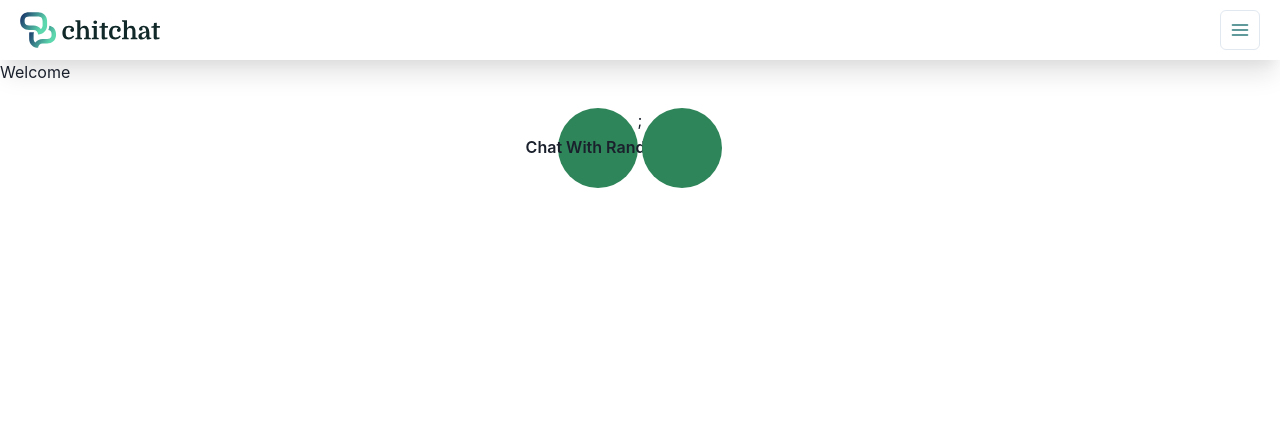
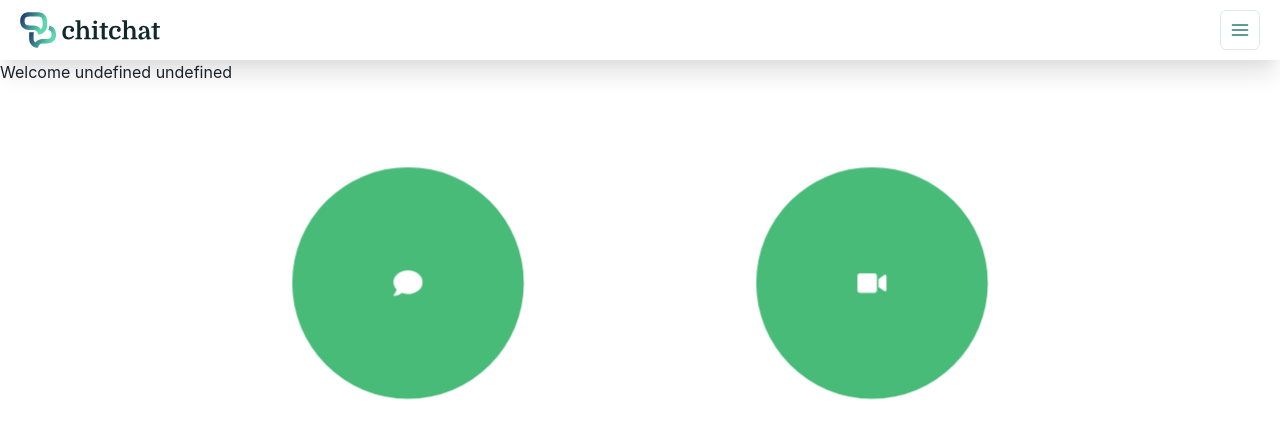
Before and after one commit to mohammedShafaz/chitchat-frontend, a React (Vite) app: page /profile in a window 1280 px wide. Shown: the top 438 px of the page. Built offline with nearby package versions, Linux system fonts and the light colour scheme.

Commit message:
random chat feature implementaion

```diff
--- a/src/components/ChatWithRandom.tsx
+++ b/src/components/ChatWithRandom.tsx
@@ -1,17 +1,13 @@
-import { Button, Flex } from "@chakra-ui/react";
+import { Flex } from "@chakra-ui/react";
 import RandomButton from "./ui/RandomButton";
+import { FaComment, FaVideo } from "react-icons/fa";
 
 function ChatWithRandom() {
   return (
     <>
-      <Flex justifyContent="space-evenly">
-      <RandomButton btName={"Chat With Random"}/>
-        <Button
-          w={20}
-          h={20}
-          borderRadius={40}
-          backgroundColor="green.600"
-        ></Button>
+      <Flex justifyContent="space-evenly" alignContent="center"  maxW="100%" maxH="100%" p={10}>
+        <RandomButton icon={FaComment} />
+        <RandomButton icon={FaVideo} />
       </Flex>
     </>
   );
--- a/src/components/ui/RandomButton.tsx
+++ b/src/components/ui/RandomButton.tsx
@@ -1,17 +1,32 @@
-import { Button } from "@chakra-ui/react";
+import { Button, Icon, keyframes, Text } from "@chakra-ui/react";
 import React from "react";
 
+
 interface IRandomButton {
-  btName: string;
+  icon: React.ElementType;
 }
-const RandomButton: React.FC<IRandomButton> = ({ btName }) => {
+// Define the keyframes for perpetual pulsating animation
+const pulse = keyframes`
+  0%, 100% { transform: scale(1); }
+  50% { transform: scale(1.3); }
+`;
+
+const RandomButton: React.FC<IRandomButton> = ({ icon }) => {
+  const pulseAnimation = `${pulse} 1.5s infinite ease-in-out`; // Animation timing
+
   return (
-    <>
-      <Button borderRadius={40} backgroundColor="green.600" w={20} h={20}>
-        {btName}
-      </Button>
-      ;
-    </>
+    <Button
+      borderRadius="120px"
+      backgroundColor="green.400"
+      w="190px"
+      h="190px"
+      animation={pulseAnimation}
+      _hover={{
+        backgroundColor: "green.500",
+      }}
+    >
+       <Icon as={icon} boxSize={6} color="white" />
+    </Button>
   );
 };
 
--- a/src/pages/Profile.tsx
+++ b/src/pages/Profile.tsx
@@ -1,6 +1,6 @@
 import { useSelector } from "react-redux";
 import { RootState } from "../store/store";
-import { Text, Box, Flex } from "@chakra-ui/react";
+import { Text, Box } from "@chakra-ui/react";
 import UserDashNavbar from "../components/UserDashNavbar";
 import ChatWithRandom from "../components/ChatWithRandom";
 
@@ -8,14 +8,14 @@ function Profile() {
   const user = useSelector((state: RootState) => state.auth.user);
   return (
     <>
-      <Box>
+      <Box mb={10}>
         <UserDashNavbar />
-        <Text> Welcome {user?.username}</Text>
+        <Text> Welcome {`${user?.firstName} ${user?.lastName}`}</Text>
         <br />
       </Box>
-      <Flex alignItems="center" justifyContent="center">
+      <Box maxW="100%" mt={10}>
         <ChatWithRandom />
-      </Flex>
+      </Box>
     </>
   );
 }
```
